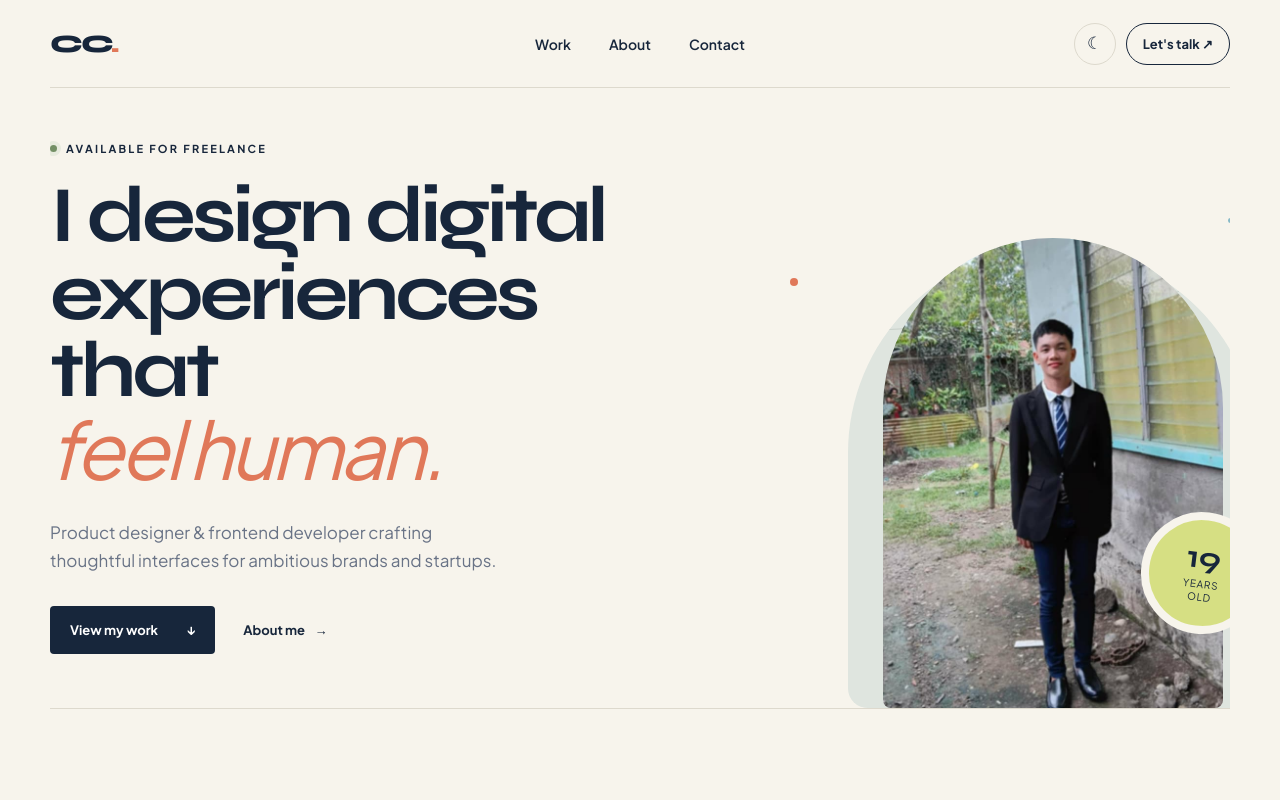
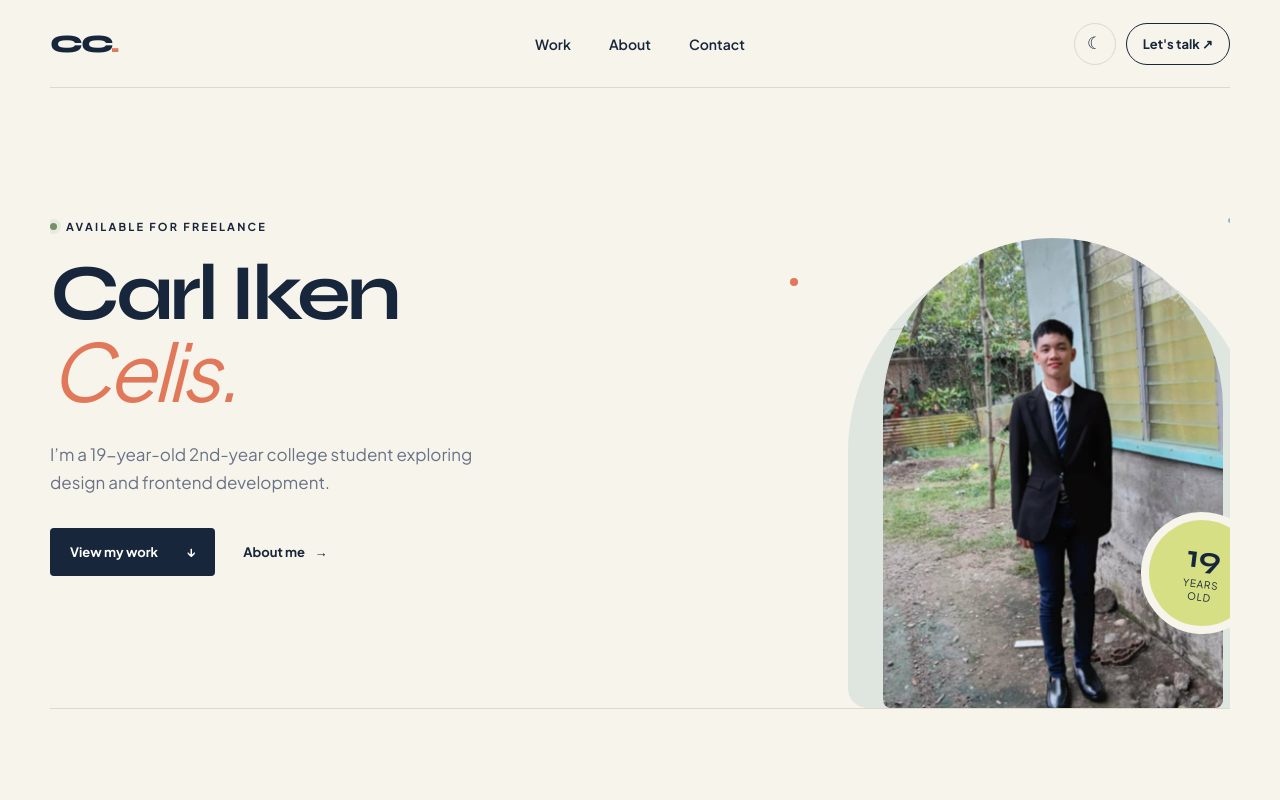
Before and after one commit to carlikencelis-web/CELIS-project-1, a plain HTML site: page index.html in a window 1280 px wide. Shown: the top 800 px of the page. Drawn offline with Linux system fonts and the light colour scheme.

Commit message:
add my name

```diff
--- a/index.html
+++ b/index.html
@@ -37,8 +37,8 @@
     <section class="hero" aria-labelledby="hero-title">
       <div class="hero-copy">
         <p class="eyebrow"><span></span> Available for freelance</p>
-        <h1 id="hero-title">I design digital<br>experiences that<br><em>feel human.</em></h1>
-        <p class="hero-description">Product designer &amp; frontend developer crafting thoughtful interfaces for ambitious brands and startups.</p>
+        <h1 id="hero-title">Carl Iken<br><em>Celis.</em></h1>
+        <p class="hero-description">I’m a 19-year-old 2nd-year college student exploring design and frontend development.</p>
         <div class="hero-actions">
           <a class="primary-button" href="#work">View my work <span aria-hidden="true">↓</span></a>
           <a class="text-link" href="#about">About me <span aria-hidden="true">→</span></a>
```
